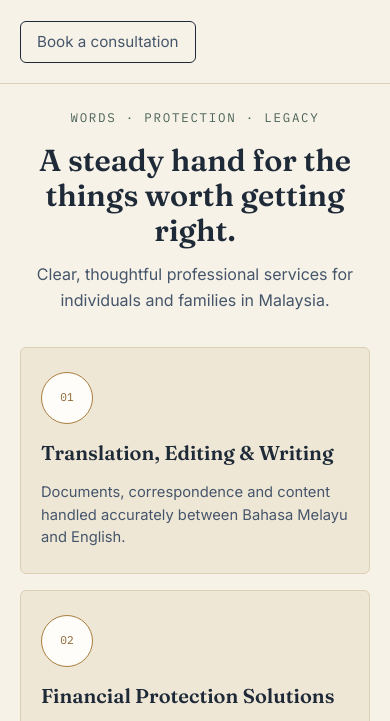
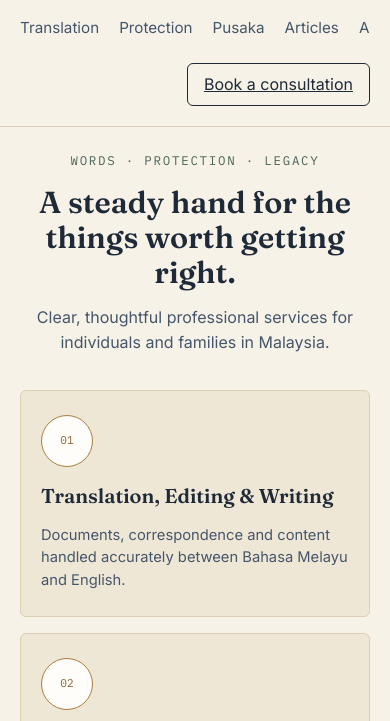
Before and after one commit to inibukunota/bussinessprofile, an Astro site: page / in a window 390 px wide. Shown: the part 53-774 px from the top of the page. Built offline with nearby package versions, Linux system fonts and the light colour scheme; Astro itself is replaced by a stand-in of ours.

Commit message:
Add mobile horizontal header navigation
Co-authored-by: Copilot <223556219+Copilot@users.noreply.github.com>

```diff
--- a/src/components/Header.astro
+++ b/src/components/Header.astro
@@ -12,23 +12,32 @@ const navItems = [
 
 <header class="site-header">
   <a class="brand" href="/"><span class="brand-mark" aria-hidden="true">{site.name.split(' ').map((word) => word[0]).slice(0, 2).join('')}</span><span>{site.name}</span></a>
-  <nav aria-label="Primary">
-    {navItems.map((item) => (
-      <a href={item.href} aria-current={currentPath === item.href || (item.href === '/articles' && currentPath.startsWith('/articles/')) ? 'page' : undefined}>{item.label}</a>
-    ))}
+  <div class="header-actions">
+    <nav class="site-nav" aria-label="Primary">
+      {navItems.map((item) => (
+        <a href={item.href} aria-current={currentPath === item.href || (item.href === '/articles' && currentPath.startsWith('/articles/')) ? 'page' : undefined}>{item.label}</a>
+      ))}
+    </nav>
     <a class="nav-cta" href="/consultation">Book a consultation</a>
-  </nav>
+  </div>
 </header>
 <style>
-.site-header { display:flex; align-items:center; justify-content:space-between; gap:1.5rem; padding:1.25rem clamp(1.25rem,4vw,3rem); border-bottom:1px solid var(--line); }
+.site-header { position:relative; display:flex; align-items:center; justify-content:space-between; gap:1.5rem; padding:1.25rem clamp(1.25rem,4vw,3rem); border-bottom:1px solid var(--line); }
 .brand { display:flex; align-items:center; gap:.6rem; font-family:var(--font-display); font-size:1.15rem; font-weight:600; text-decoration:none; color:var(--ink); }
 .brand-mark { width:30px; height:30px; flex:0 0 auto; display:grid; place-items:center; border:1.5px solid var(--brass); border-radius:50%; color:var(--brass-dark); font-family:var(--font-mono); font-size:.7rem; }
-nav { display:flex; align-items:center; gap:clamp(1rem,2.5vw,2rem); font-size:.95rem; }
-nav a { color:var(--ink-soft); text-decoration:none; }
-nav a:hover { color:var(--ink); }
-nav a[aria-current='page'] { color:var(--ink); border-bottom:2px solid var(--brass); padding-bottom:2px; }
-.nav-cta { padding:.5rem 1rem; border:1px solid var(--ink); border-radius:var(--radius); color:var(--ink); }
+.header-actions { display:flex; align-items:center; gap:clamp(.75rem,2vw,1.5rem); flex:0 0 auto; }
+.site-nav { display:flex; align-items:center; gap:clamp(.75rem,2vw,1.5rem); font-size:.95rem; white-space:nowrap; }
+.site-nav a { padding-block:.25rem; border-bottom:2px solid transparent; color:var(--ink-soft); text-decoration:none; transition:color var(--transition),border-color var(--transition); }
+.site-nav a:hover { color:var(--ink); }
+.site-nav a[aria-current='page'] { border-color:var(--brass); color:var(--ink); }
+.nav-cta { padding:.5rem 1rem; border:1px solid var(--ink); border-radius:var(--radius); color:var(--ink); white-space:nowrap; }
 .nav-cta:hover { background:var(--ink); color:var(--white); }
-@media (max-width:900px) { nav a:not(.nav-cta) { display:none; } }
-@media (max-width:560px) { .site-header { flex-wrap:wrap; } }
+@media (max-width:900px) {
+  .site-header { flex-direction:column; align-items:stretch; gap:.75rem; }
+  .header-actions { flex-direction:column; align-items:stretch; gap:.5rem; min-width:0; }
+  .site-nav { width:100%; min-width:0; gap:1.25rem; overflow-x:auto; overscroll-behavior-inline:contain; scroll-snap-type:x proximity; scrollbar-color:var(--line) transparent; scrollbar-width:thin; padding-block:.2rem .5rem; }
+  .site-nav a { flex:0 0 auto; scroll-snap-align:start; }
+  .nav-cta { align-self:flex-end; }
+}
+@media (prefers-reduced-motion: reduce) { .site-nav a { transition:none; } }
 </style>
```
